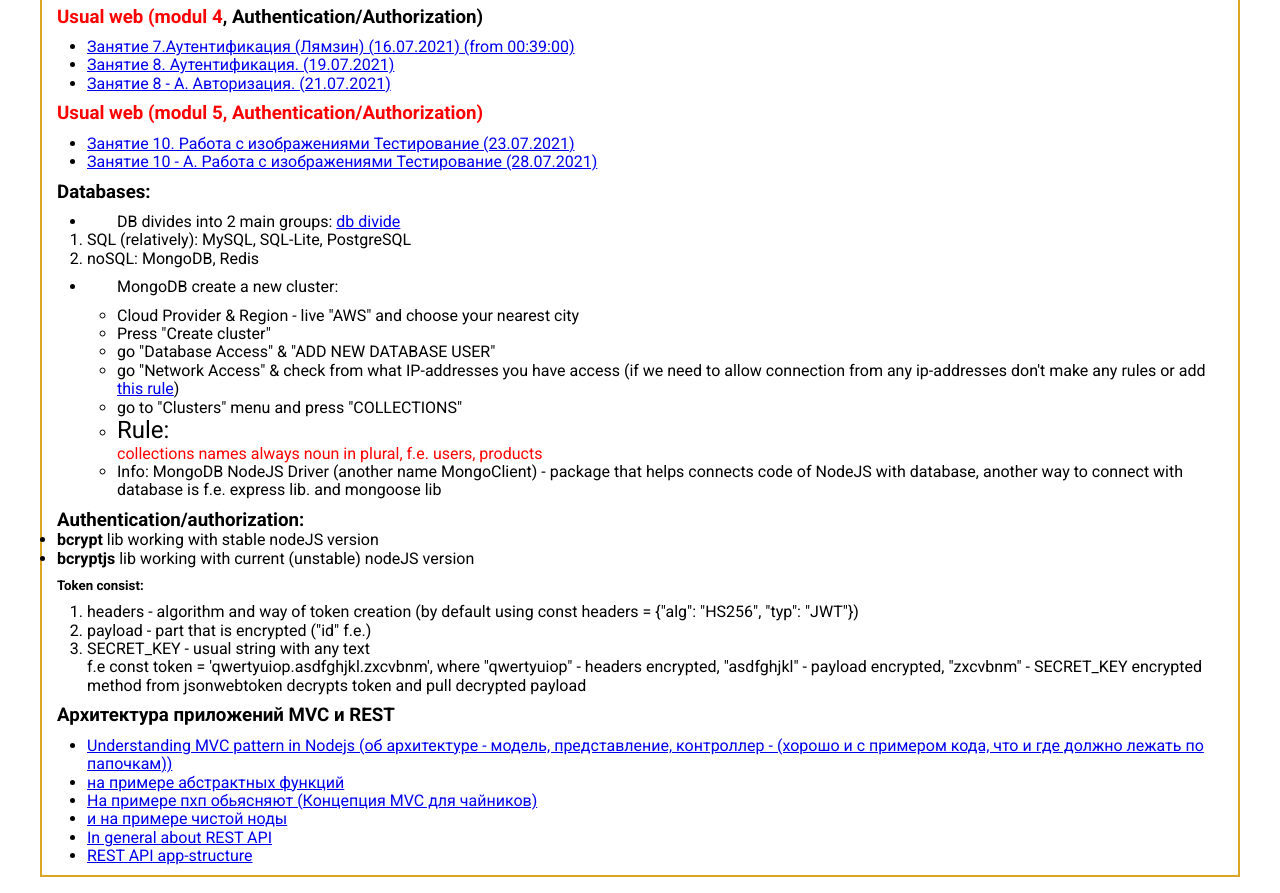
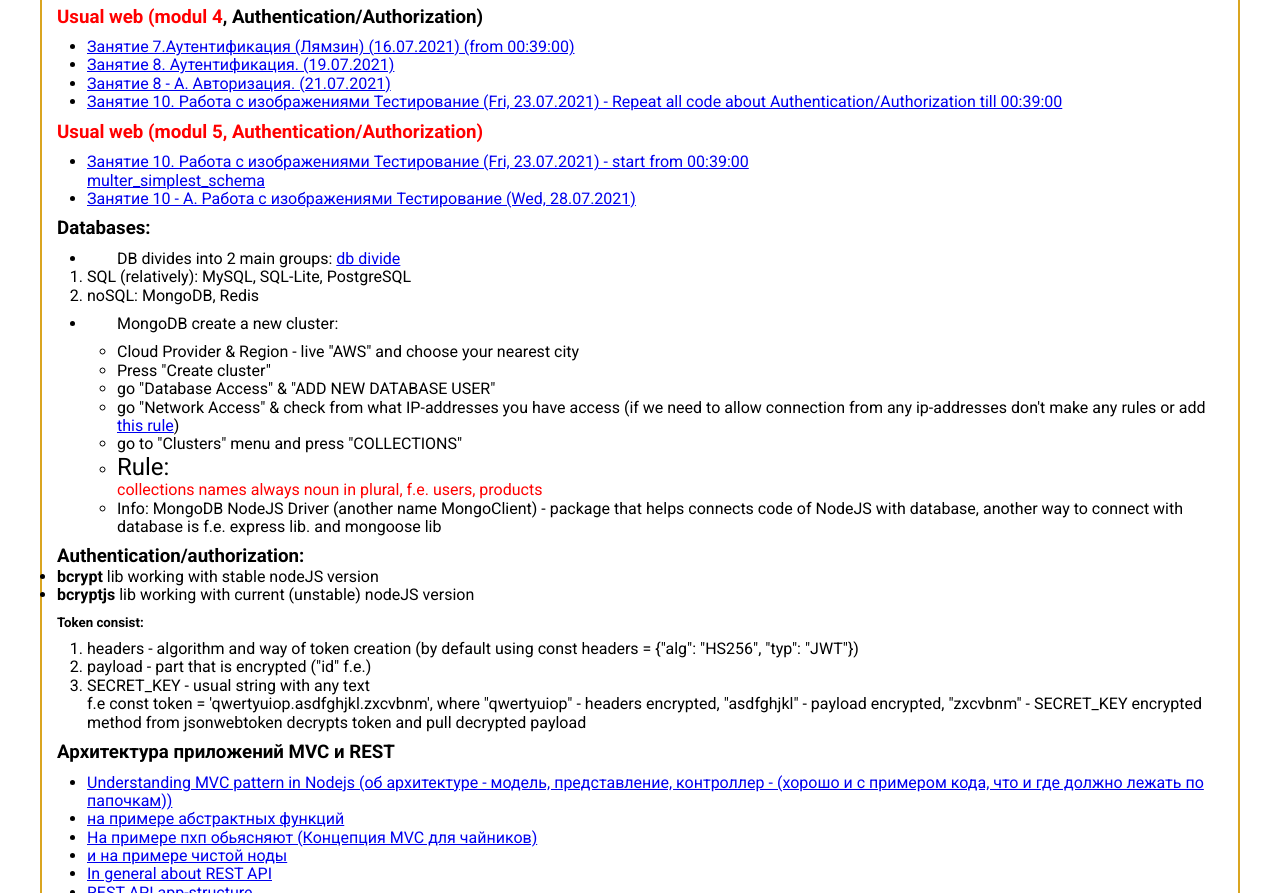
Before and after one commit to torkotiuk/resources, a website built with Parcel: page src/index.html in a window 1280 px wide. Shown: the part 1273-2166 px from the top of the page. Built offline with nearby package versions, Linux system fonts and the light colour scheme.

```diff
--- a/src/partials/nodeJs.html
+++ b/src/partials/nodeJs.html
@@ -112,13 +112,18 @@
       <li><a href="https://www.youtube.com/watch?v=-oH7vgaN38c">Занятие 7.Аутентификация (Лямзин) (16.07.2021) (from 00:39:00)</a></li>
       <li><a href="https://www.youtube.com/watch?v=3Mmem1u4bck">Занятие 8. Аутентификация. (19.07.2021)</a></li>
       <li><a href="https://www.youtube.com/watch?v=Hl01PtIJHEU">Занятие 8 - A. Авторизация. (21.07.2021)</a></li>
+      <li><a href="https://www.youtube.com/watch?v=GL6z3cSC0Mo">Занятие 10. Работа с изображениями Тестирование (Fri, 23.07.2021) - Repeat all code about  Authentication/Authorization till 00:39:00</a></li>
       </li>
     </ul>
 
     <h3 class="title"><span style="color: red;">Usual web (modul 5</san>, Authentication/Authorization)</h3>
     <ul class="react-jss">
-      <li><a href="https://www.youtube.com/watch?v=GL6z3cSC0Mo">Занятие 10. Работа с изображениями Тестирование (23.07.2021)</a></li>
-      <li><a href="https://www.youtube.com/watch?v=0XHa_IehqhI">Занятие 10 - A. Работа с изображениями Тестирование (28.07.2021)</a></li>
+      <li>
+        <a href="https://www.youtube.com/watch?v=GL6z3cSC0Mo">Занятие 10. Работа с изображениями Тестирование (Fri, 23.07.2021) - start from 00:39:00</a>
+        <p><a href="./images/multer_simplest_schema.jpg">multer_simplest_schema</a></p>
+      </li>
+
+      <li><a href="https://www.youtube.com/watch?v=0XHa_IehqhI">Занятие 10 - A. Работа с изображениями Тестирование (Wed, 28.07.2021)</a></li>
       </li>
     </ul>
 
```
Also changed, not shown: src/images/multer_simplest_schema.jpg (added).
